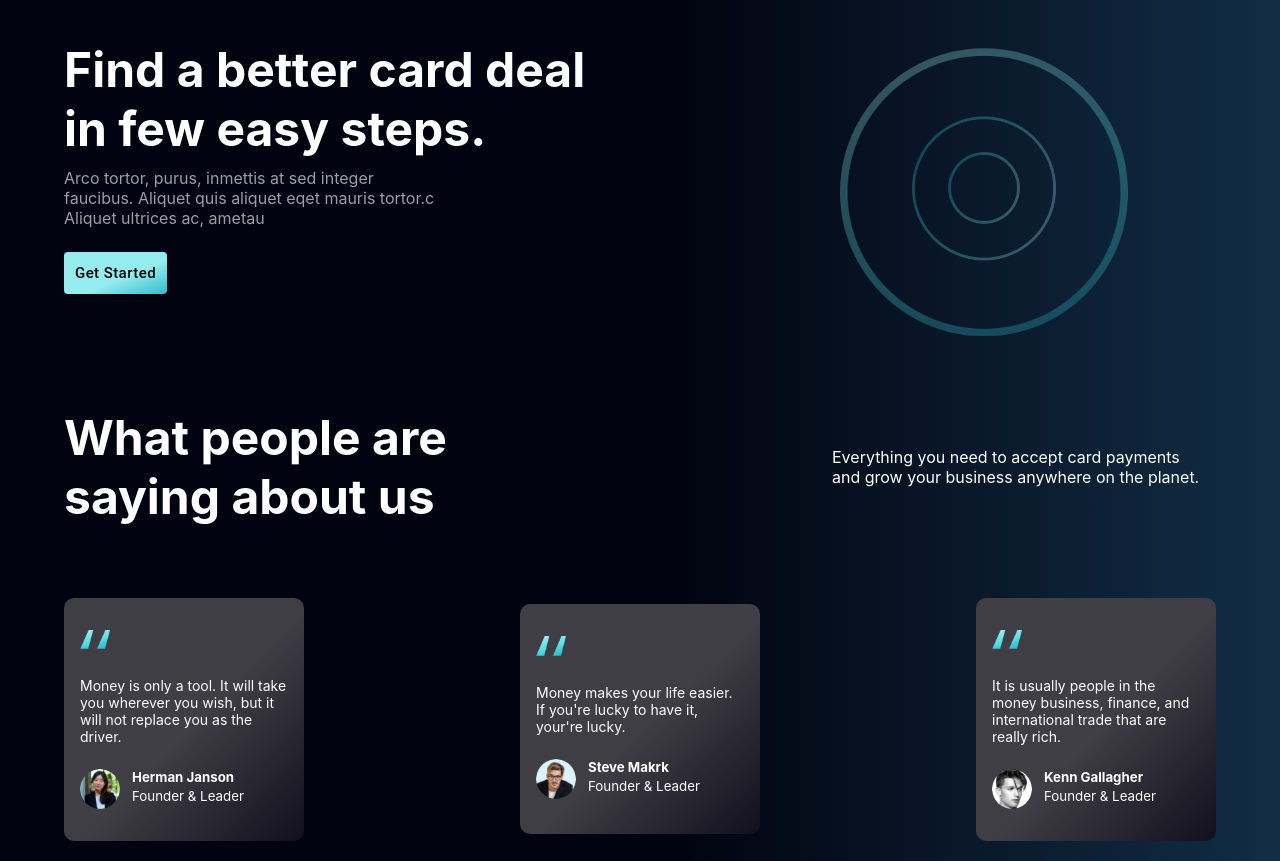
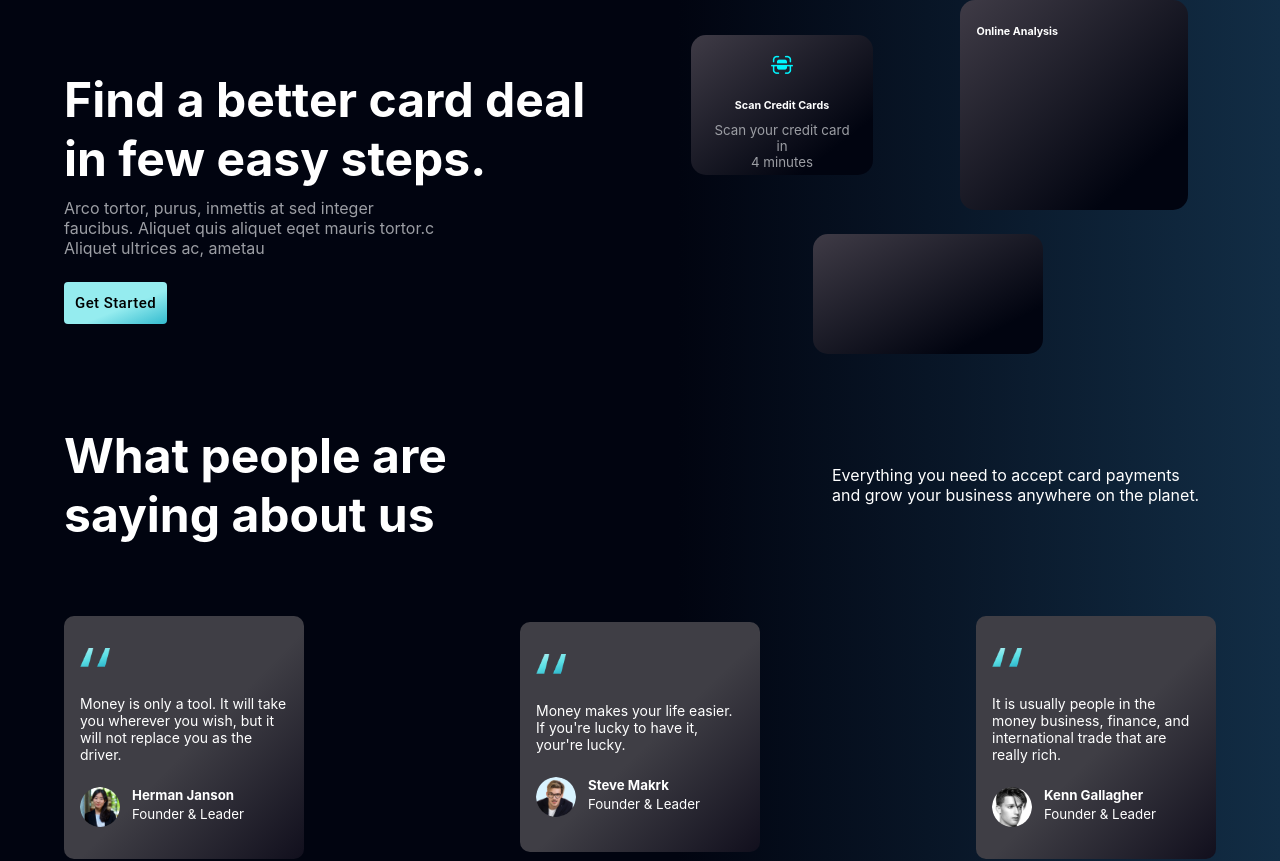
Before and after one commit to Sabeerwaqas/HooBank, a React (Create React App) app: page / in a window 1280 px wide. Shown: the top 861 px of the page. Built offline with nearby package versions, Linux system fonts and the light colour scheme.

Commit message:
[Worked on 5th section]

```diff
--- a/src/assets/index.js
+++ b/src/assets/index.js
@@ -44,6 +44,7 @@ export const projectImages = {
     outerCircle: require("./images/largeCircle.png"),
     middleCircle: require("./images/mediumCircle.png"),
     innerCircle: require("./images/smallCircle.png"),
+    scanCreditCard:require("./images/Scan.png"),
 
     //=====> Images use fourth section end
 
--- a/src/pages/home/Home.js
+++ b/src/pages/home/Home.js
@@ -1,10 +1,10 @@
-import React from 'react';
-import { Box, Grid, Container, Button } from '@mui/material';
+import React from "react";
+import { Box, Grid, Container, Button } from "@mui/material";
 import { projectColors } from "../../assets/colors/index";
 import { projectImages } from "../../assets/index";
-import Avatar from '@mui/material/Avatar';
-import Stack from '@mui/material/Stack';
-import data from "./index"
+import Avatar from "@mui/material/Avatar";
+import Stack from "@mui/material/Stack";
+import data from "./index";
 
 const Home = () => {
   return (
@@ -12,89 +12,186 @@ const Home = () => {
       {/* find a better card */}
 
       <Container>
-                <Grid container
+        <Grid
+          container
           sx={{ color: projectColors.white }}
-                    justifyContent={{ xs: "center", md: "space-between" }}
+          justifyContent={{ xs: "center", md: "space-around" }}
+          alignItems={"center"}
         >
-                    <Grid item md={6}
-                        textAlign={{ xs: "center", md: "inherit" }}
-                    >
-
-                        <Box component={"h2"}
+          <Grid item md={6} textAlign={{ xs: "center", md: "inherit" }}>
+            <Box
+              component={"h2"}
               sx={{
                 fontSize: { xs: "32px", sm: "48px" },
-                                mb: "10px"
+                mb: "10px",
               }}
             >
-                            Find a better card deal<Box component={"br"} sx={{ display: { xs: "none", lg: "block" } }} /> in few easy steps.
+              Find a better card deal
+              <Box
+                component={"br"}
+                sx={{ display: { xs: "none", lg: "block" } }}
+              />{" "}
+              in few easy steps.
             </Box>
             <Box
               sx={{
                 color: projectColors.textColor,
-                                width: { md: "65%" }
+                width: { md: "65%" },
               }}
-                        >Arco tortor, purus, inmettis at sed integer faucibus. Aliquet quis aliquet eqet mauris tortor.c Aliquet ultrices ac, ametau   </Box>
-                        <Button size={"large"}
+            >
+              Arco tortor, purus, inmettis at sed integer faucibus. Aliquet quis
+              aliquet eqet mauris tortor.c Aliquet ultrices ac, ametau{" "}
+            </Box>
+            <Button
+              size={"large"}
               sx={{
                 mt: { xs: 3 },
                 display: "block",
                 color: "#000000",
                 textTransform: "capitalize",
                 background: `linear-gradient(to bottom right, rgba(149,236,239,1) 59%, rgba(51,187,207,1) 100%)`,
-                                width: { xs: "100%", md: "auto" }
+                width: { xs: "100%", md: "auto" },
               }}
             >
               Get Started
             </Button>
           </Grid>
-                    <Grid item md={6}>
-                        {/* Outer circle */}
-                        <Grid container alignItems={"center"}>
+          <Grid item xs={12} md={6}>
+            {/* <Grid container alignItems={"center"}>
                             <Grid item xs={6}
                                 sx={{
                                     backgroundImage: `url(${projectImages.outerCircle})`,
-                                    height: "288px",
+                                    height: { lg: "288px" },
                                     backgroundRepeat: "no-repeat",
                                     backgroundPosition: 'center',
                                     backgroundSize: "cover",
                                     ml: { md: 25 },
-                                    mt: { md: 6 }
-                                }}
-                            >
-                                {/* middle circle */}
-                                <Grid container alignItems={"center"}>
-                                    <Grid item xs={6}
-                                        sx={{
-                                            backgroundImage: `url(${projectImages.middleCircle})`,
-                                            height: "145px",
-                                            // width: "200px",
-                                            backgroundRepeat: "no-repeat",
-                                            backgroundPosition: 'center',
-                                            backgroundSize: "cover",
-                                            ml: { md: 9 },
-                                            mt: { md: 8.5 },
+                                    mt: { md: 6 },
+                                    position:"absolute",
+                                    // top:"auto"
 
                                 }}
                             >
-                                        {/* inner circle */}
+                                <Grid container alignItems={"center"}>
+                                    <Grid item xs={12}
+
+                                    >
+                                        <Box component={"img"}
+
+                                            src={projectImages.middleCircle}
+
+                                            sx={{
+                                                height: "210px",
+                                                mt: { md: 5 },
+                                                ml: { md: 5 }
+                                            }}
+
+                                        />
+
+                                    </Grid>
+                                </Grid>
                                 <Grid container alignItems={"center"}>
                                     <Grid item xs={6}
+                                    >
+                                        <Box component={"img"}
+                                            src={projectImages.innerCircle}
                                             sx={{
-                                                    backgroundImage: `url(${projectImages.innerCircle})`,
-                                                    height: "72px",
-                                                    // width: "200px",
-                                                    backgroundRepeat: "no-repeat",
-                                                    backgroundPosition: 'center',
-                                                    backgroundSize: "cover",
-                                                    ml: { md: 4.5 },
-                                                    mt: { md: 4.5 }
+                                                height: "150px",
+                                                position: "relative",
+                                                bottom: "185px",
+                                                left: "70px"
                                             }}
-                                            >
+
+                                        />
 
                                     </Grid>
                                 </Grid>
                             </Grid>
+
+                        </Grid> */}
+            <Grid
+              container
+              justifyContent={"center"}
+              spacing={1}
+              alignItems={"center"}
+              rowSpacing={{ xs: 4, md: 0 }}
+              textAlign={"-webkit-center"}
+            >
+              <Grid item xs={12} md={6}>
+                <Box
+                  sx={{
+                    mt: { xs: 4, md: 0 },
+                    p: "20px",
+                    borderRadius: "15px",
+                    width: { xs: "80%", sm: "40%", md: "50%" },
+                    height: "100px",
+                    background: `linear-gradient(to bottom right, rgba(63,59,70,1) 0%, rgba(1,4,16,1) 80%)`,
+                  }}
+                >
+                  <Box
+                    component={"img"}
+                    src={projectImages.scanCreditCard}
+                    sx={{
+                      display: "block",
+                      margin: "0 auto",
+                    }}
+                  />
+                  <Box
+                    component={"h6"}
+                    mb={"10px"}
+                    sx={{
+                      textAlign: "center",
+                    }}
+                  >
+                    Scan Credit Cards
+                  </Box>
+                  <Box
+                    component={"small"}
+                    sx={{
+                      color: projectColors.textColor,
+                      textAlign: "center",
+                      display: "block",
+                    }}
+                  >
+                    Scan your credit card in <br /> 4 minutes
+                  </Box>
+                </Box>
               </Grid>
+              <Grid item xs={12} md={6}>
+                <Box
+                  sx={{
+                    borderRadius: "15px",
+                    width: "80%",
+                    height: "210px",
+                    background: `linear-gradient(to bottom right, rgba(63,59,70,1) 0%, rgba(1,4,16,1) 80%)`,
+                  }}
+                >
+                  <Grid container justifyContent={{xs:"center", md:"space-betweenF"}}>
+                    <Grid item xs={12} md={6}>
+                      <Box component={"h6"}>Online Analysis</Box>
+                    </Grid>
+                    <Grid item xs={12} md={6}></Grid>
+                  </Grid>
+                </Box>
+              </Grid>
+            </Grid>
+            <Grid
+              container
+              justifyContent={"center"}
+              textAlign={"-webkit-center"}
+              rowGap={2}
+              alignItems={"center"}
+              mt={3}
+            >
+              <Grid item xs={12}>
+                <Box
+                  sx={{
+                    borderRadius: "15px",
+                    width: "40%",
+                    height: "120px",
+                    background: `linear-gradient(to bottom right, rgba(63,59,70,1) 0%, rgba(1,4,16,1) 80%)`,
+                  }}
+                ></Box>
               </Grid>
             </Grid>
           </Grid>
@@ -102,52 +199,69 @@ const Home = () => {
       </Container>
 
       {/* what people, cards, company logos */}
-            <Box component={"section"}
+      <Box
+        component={"section"}
         sx={{
-                    height: "auto"
+          height: "auto",
         }}
       >
         <Container>
-
-
           {/* What people section */}
 
-                    <Grid container
+          <Grid
+            container
             sx={{
               color: projectColors.white,
               textAlign: { xs: "center", md: "inherit" },
-                            mt: 4
-
+              mt: 4,
             }}
             alignItems={"center"}
             justifyContent={{ xs: "center", md: "space-between" }}
           >
             <Grid item xs={12} md={6}>
-                            <Box component={"h2"}
+              <Box
+                component={"h2"}
                 sx={{
-                                    fontSize: { xs: "32px", sm: "48px" }
+                  fontSize: { xs: "32px", sm: "48px" },
                 }}
               >
-                                What people are <Box component={"br"} sx={{ display: { xs: "none", md: "block" } }} /> saying about us
+                What people are{" "}
+                <Box
+                  component={"br"}
+                  sx={{ display: { xs: "none", md: "block" } }}
+                />{" "}
+                saying about us
               </Box>
             </Grid>
             <Grid item xs={12} md={4}>
-                            <Box>Everything you need to accept card payments <Box component={"br"} sx={{ display: { xs: "none", md: "block" } }} /> and grow your business anywhere on the planet. </Box>
+              <Box>
+                Everything you need to accept card payments{" "}
+                <Box
+                  component={"br"}
+                  sx={{ display: { xs: "none", md: "block" } }}
+                />{" "}
+                and grow your business anywhere on the planet.{" "}
+              </Box>
             </Grid>
-
           </Grid>
 
           {/* Cards section */}
 
-                    <Grid container
+          <Grid
+            container
             justifyContent={{ xs: "center", sm: "center", md: "space-between" }}
             alignItems={"center"}
             columnGap={2}
           >
-                        {
-                            data.map((item, index) => (
-
-                                <Grid key={index} item xs={12} sm={5} md={3.5} lg={2.5} mt={{ xs: "4" }}
+            {data.map((item, index) => (
+              <Grid
+                key={index}
+                item
+                xs={12}
+                sm={5}
+                md={3.5}
+                lg={2.5}
+                mt={{ xs: "4" }}
                 sx={{
                   maxWidth: { xs: "80%", sm: "50%", md: "100%", lg: "250px" },
                   minHeight: "230px",
@@ -159,25 +273,26 @@ const Home = () => {
                   pl: 2,
                   pr: 2,
                   mt: 4,
-                                        mb: 5
+                  mb: 5,
                 }}
               >
-
                 <Grid item xs={12} md={4}>
-                                        <Box component={"img"}
+                  <Box
+                    component={"img"}
                     src={projectImages.cardParallelImg}
                     alt="Card image"
                     sx={{
-                                                width: "30px"
+                      width: "30px",
                     }}
                   />
                 </Grid>
                 <Grid item xs={12}>
-                                        <Box component={"p"}
+                  <Box
+                    component={"p"}
                     sx={{
                       fontSize: { xs: "14px" },
                       color: projectColors.white,
-                                                mt: 3
+                      mt: 3,
                     }}
                   >
                     {item.cardText}
@@ -188,150 +303,152 @@ const Home = () => {
                     <Grid item xs={3}>
                       <Stack direction="row" spacing={2}>
                         <Avatar alt="Reviewer image" src={item.reviewerImg} />
-
                       </Stack>
                     </Grid>
                     <Grid item xs={8}>
-                                                <Box component={"h5"}
+                      <Box
+                        component={"h5"}
                         sx={{
                           m: 0,
-                                                        color: projectColors.white
+                          color: projectColors.white,
                         }}
                       >
                         {item.reviewerName}
                       </Box>
-                                                <Box component={"small"}
+                      <Box
+                        component={"small"}
                         sx={{
-                                                        color: projectColors.white
-
+                          color: projectColors.white,
                         }}
-                                                >Founder & Leader</Box>
+                      >
+                        Founder & Leader
+                      </Box>
                     </Grid>
                   </Grid>
                 </Grid>
-
-
               </Grid>
-                            ))
-                        }
+            ))}
           </Grid>
 
           {/* company logos */}
 
-                    <Grid container
+          <Grid
+            container
             justifyContent={"space-around"}
             alignItems={"center"}
             textAlign={"-webkit-center"}
             spacing={4}
             mt={1}
-
           >
-                        <Grid item xs={12} sm={6} md={3}
-
-                        >
-                            <Box component={"img"}
+            <Grid item xs={12} sm={6} md={3}>
+              <Box
+                component={"img"}
                 sx={{
                   width: "150px",
-
                 }}
                 src={projectImages.airBnb}
                 alt="Airbnb logo"
               />
             </Grid>
             <Grid item xs={12} sm={6} md={3}>
-                            <Box component={"img"}
+              <Box
+                component={"img"}
                 sx={{
                   width: "150px",
-                                    display: "block"
-
+                  display: "block",
                 }}
                 src={projectImages.binance}
                 alt="Binance logo"
-                            /> </Grid>
+              />{" "}
+            </Grid>
             <Grid item xs={12} sm={6} md={3}>
-                            <Box component={"img"}
+              <Box
+                component={"img"}
                 sx={{
                   width: "150px",
-                                    display: "block"
-
+                  display: "block",
                 }}
                 src={projectImages.coinbase}
                 alt="Coinbase logo"
-                            /> </Grid>
+              />{" "}
+            </Grid>
             <Grid item xs={12} sm={6} md={3}>
-                            <Box component={"img"}
+              <Box
+                component={"img"}
                 sx={{
                   width: "150px",
-                                    display: "block"
-
+                  display: "block",
                 }}
                 src={projectImages.dropbox}
                 alt="Airbnb logo"
-                            /> </Grid>
+              />{" "}
             </Grid>
-
+          </Grid>
         </Container>
 
         {/* let's try section starts  */}
-                <Box component={"section"}
+        <Box
+          component={"section"}
           sx={{
             backgroundColor: projectColors.footerBgColor,
             width: "100%",
             height: "auto",
             mt: 10,
             pt: 4,
-                        pb: 4
+            pb: 4,
           }}
         >
           <Container
             sx={{
               // backgroundColor:"red",
-                            width: '80%',
+              width: "80%",
               height: { xs: "auto", md: "145px" },
-                            background: `linear-gradient(to bottom left,rgba(63,62,69,1) 53%, rgba(17,15,29,1))`,
+              background: `linear-gradient(to bottom right, rgba(149,236,239,1) 49%, rgba(51,187,207,1) 100%)`,
               borderRadius: "10px",
-                            pb: 4
+              pb: 4,
 
               // backgroundColor:"red"
             }}
           >
-                        <Grid container
-                            justifyContent={"center"}
-                            alignItems={"center"}
-
-                        >
-                            <Grid item xs={12} md={7}
+            <Grid container justifyContent={"center"} alignItems={"center"}>
+              <Grid
+                item
+                xs={12}
+                md={7}
                 sx={{
                   color: projectColors.white,
-                                    textAlign: { xs: "center", md: "left" }
+                  textAlign: { xs: "center", md: "left" },
                 }}
               >
-                                <Box component={"h2"}
-
-                                >
-                                    Let's try our service now!
-                                </Box>
-                                <Box component={"p"}
+                <Box component={"h2"}>Let's try our service now!</Box>
+                <Box
+                  component={"p"}
                   sx={{
                     mb: 0,
-                                        textAlign: { xs: "center", md: "inherit" }
+                    textAlign: { xs: "center", md: "inherit" },
                   }}
                 >
-                                    Everything you need to accept card payments <Box component={"br"} sx={{ xs: "none", md: "block" }} /> and grow your business anywhere on the planet.
+                  Everything you need to accept card payments{" "}
+                  <Box component={"br"} sx={{ xs: "none", md: "block" }} /> and
+                  grow your business anywhere on the planet.
                 </Box>
               </Grid>
-                            <Grid item xs={12} md={2}
+              <Grid
+                item
+                xs={12}
+                md={2}
                 sx={{
                   textAlign: { xs: "-webkit-center", md: "inherit" },
                 }}
               >
-                                <Button size={"large"}
+                <Button
+                  size={"large"}
                   sx={{
                     mt: { xs: 3 },
                     display: "block",
                     color: "#000000",
                     textTransform: "capitalize",
-                                        background: `linear-gradient(to bottom right, rgba(149,236,239,1) 59%, rgba(51,187,207,1) 100%)`
+                    background: `linear-gradient(to bottom right, rgba(149,236,239,1) 49%, rgba(51,187,207,1) 100%)`,
                   }}
                 >
                   Get Started
@@ -339,11 +456,10 @@ const Home = () => {
               </Grid>
             </Grid>
           </Container>
-
         </Box>
-            </Box >
+      </Box>
     </>
-    )
-}
+  );
+};
 
 export default Home;
```
Also changed, not shown: src/assets/images/Scan.png (added), src/assets/images/mediumCircle.png. Lines whose indentation alone changed are shown as unchanged.
